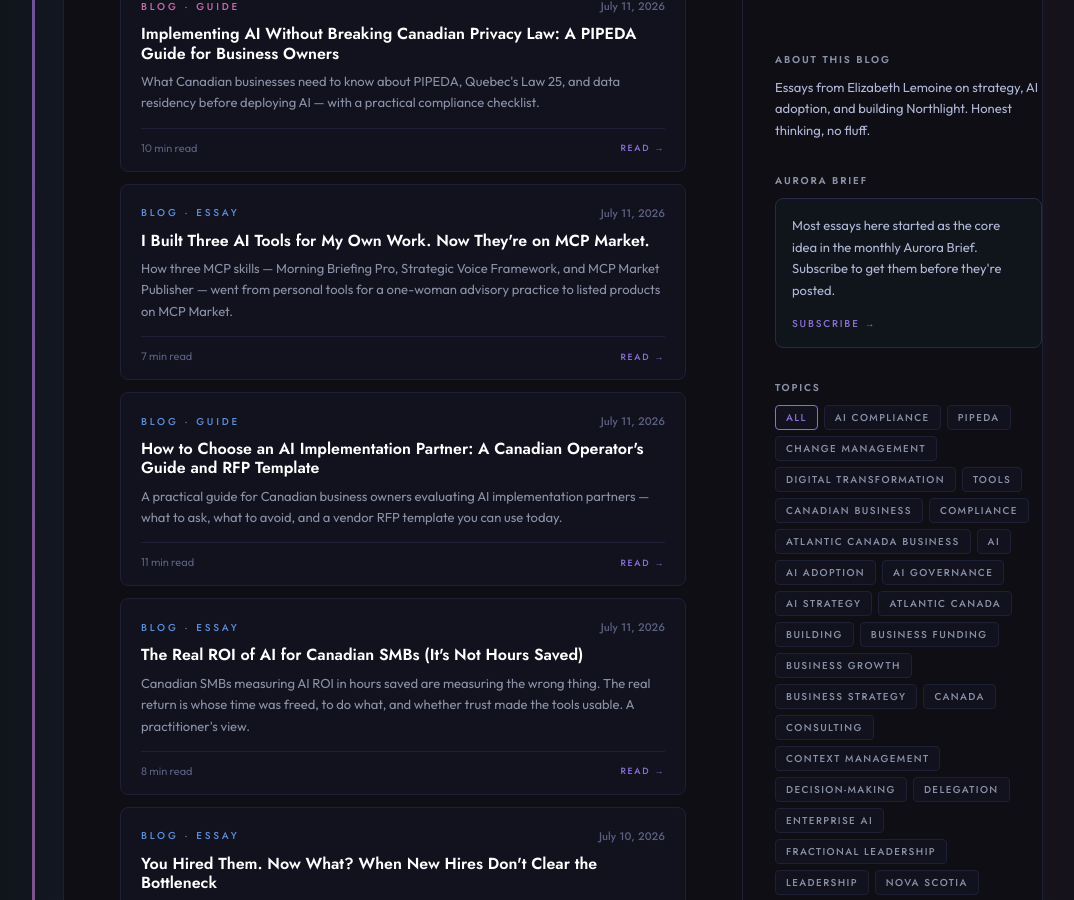
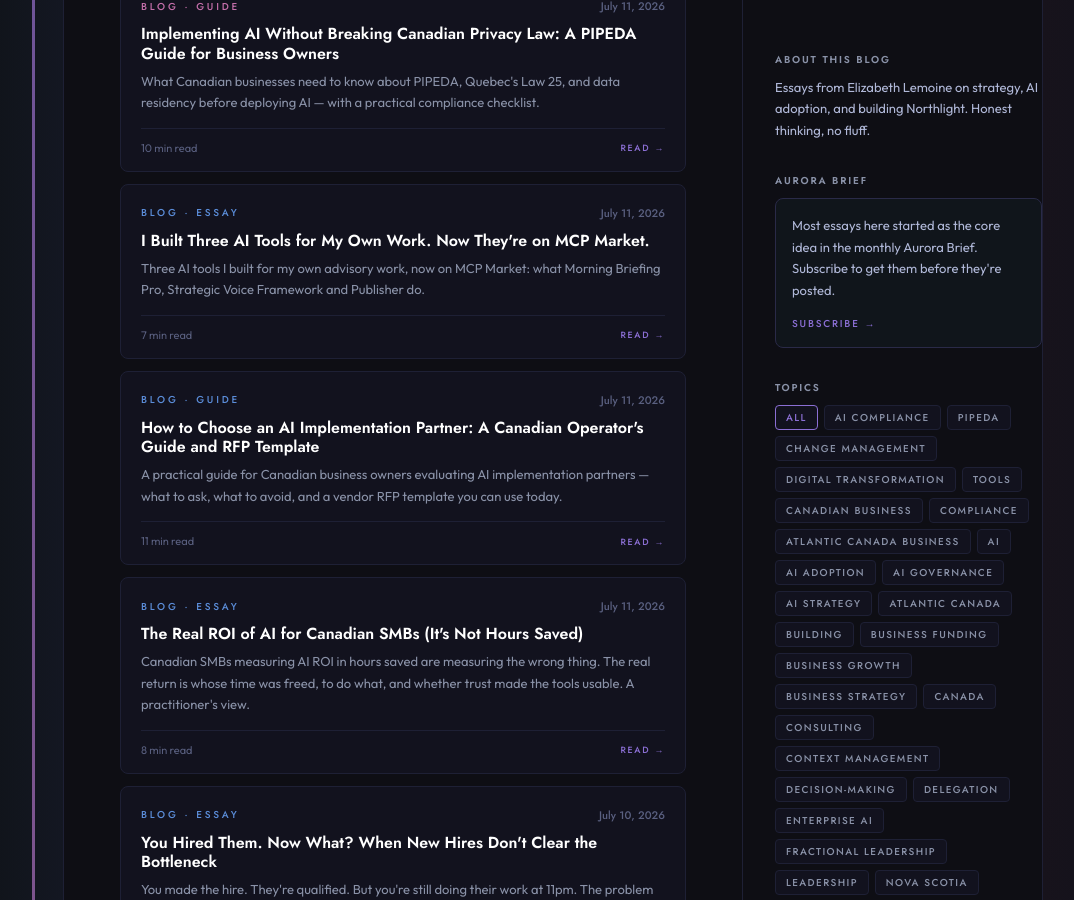
Before and after one commit to elizabethlemoine33-commits/bynorthlight-site, a Jekyll site: the page built from blog/index.html, in a window 1280 px wide and 900 px high, scrolled down 5912 px. Shown: the whole window, without its empty margins (87-1161 px from the left). Built offline with Jekyll 4.4.1, drawn with Linux system fonts in a browser that asks for light colours.

Commit message:
Skills Market blog post: shorten the meta description and add a second internal link so the blog checks pass
Co-Authored-By: Claude Sonnet 5.5 <noreply@anthropic.com>

```diff
--- a/blog/northlight-mcp-skills-market.md
+++ b/blog/northlight-mcp-skills-market.md
@@ -1,7 +1,7 @@
 ---
 layout: post
 title: "I Built Three AI Tools for My Own Work. Now They're on MCP Market."
-description: "How three MCP skills — Morning Briefing Pro, Strategic Voice Framework, and MCP Market Publisher — went from personal tools for a one-woman advisory practice to listed products on MCP Market."
+description: "Three AI tools I built for my own advisory work, now on MCP Market: what Morning Briefing Pro, Strategic Voice Framework and Publisher do."
 og_title: "I Built Three AI Tools for My Own Work. Now They're on MCP Market."
 og_description: "Morning Briefing Pro, Strategic Voice Framework, and MCP Market Publisher — what each one does, why I built it, and what the iterative process actually looked like."
 date: 2026-07-11
@@ -77,7 +77,7 @@ faq:
 </ul>
 </div>
 
-Northlight Advisory Services has three MCP skills listed on [MCP Market](https://mcpmarket.com/sellers/northlight-skills){:target="_blank" rel="noopener"}: Morning Briefing Pro ($19), Strategic Voice Framework ($19), and MCP Market Publisher ($19). None of them were designed to be products. Each one started as something I built to make running a one-person advisory practice more manageable — wearing 72 hats, needing to be skilled in a lot of topics, needing to produce real work every day.
+Northlight Advisory Services has three MCP skills listed on [MCP Market](https://mcpmarket.com/sellers/northlight-skills){:target="_blank" rel="noopener"}: Morning Briefing Pro ($19), Strategic Voice Framework ($19), and MCP Market Publisher ($19). None of them were designed to be products. Each one started as something I built to make running a [one-person advisory practice](/about.html) more manageable — wearing 72 hats, needing to be skilled in a lot of topics, needing to produce real work every day.
 
 MCP — short for [Model Context Protocol](https://www.anthropic.com/news/model-context-protocol){:rel="noopener"}, the open standard Anthropic released in late 2024 — is what makes this kind of extensibility possible. Instead of building integrations from scratch every time, MCP gives AI assistants like Claude a standard way to connect to external tools, data, and processes. The skills market is a direct consequence of that: if the protocol is standardized, the tools built on top of it can be shared.
 
```
